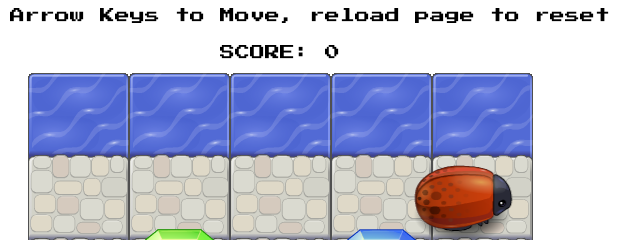
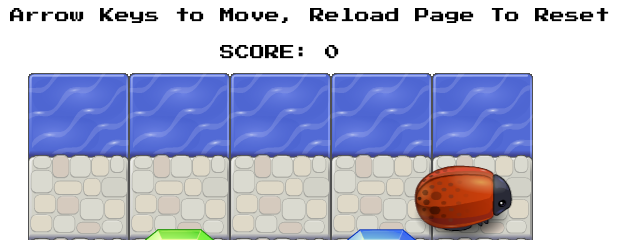
Before and after one commit to geoluther/arcade-game, a plain HTML site: page index.html in a window 1280 px wide. Shown: the top 240 px of the page, 360-1000 px from the left. Drawn offline with Linux system fonts and the light colour scheme.

Commit message:
more title text edits

```diff
--- a/index.html
+++ b/index.html
@@ -6,7 +6,7 @@
     <link href='http://fonts.googleapis.com/css?family=Press+Start+2P' rel='stylesheet' type='text/css'>
 </head>
 <body>
-	<div class="title">Use Arrow Keys to Move, reload page to reset</div>
+	<div class="title">Use Arrow Keys to Move, Reload Page To Reset</div>
 	<div id="score"></div>
     <script src="js/resources.js"></script>
     <script src="js/app.js"></script>
```
